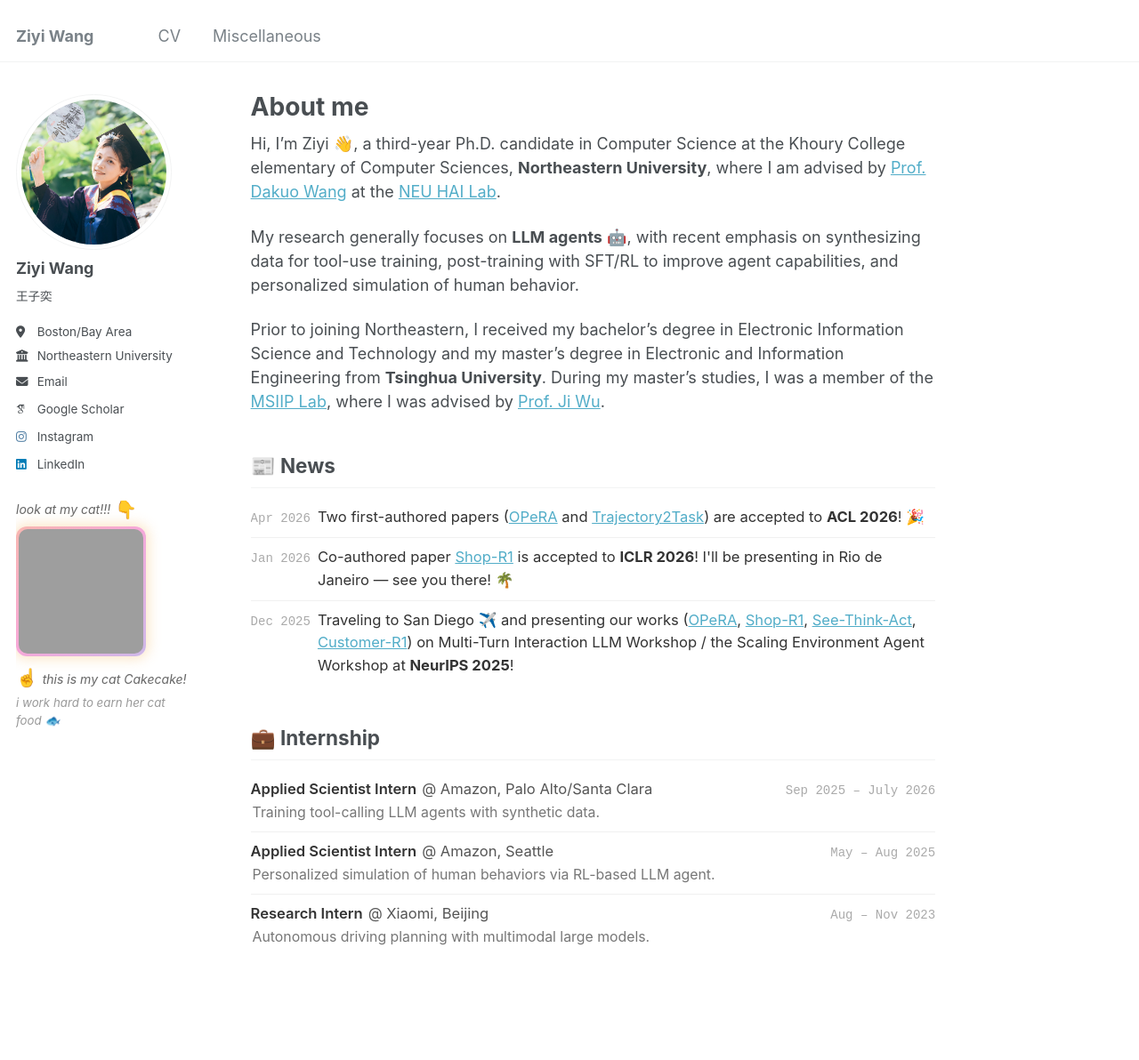
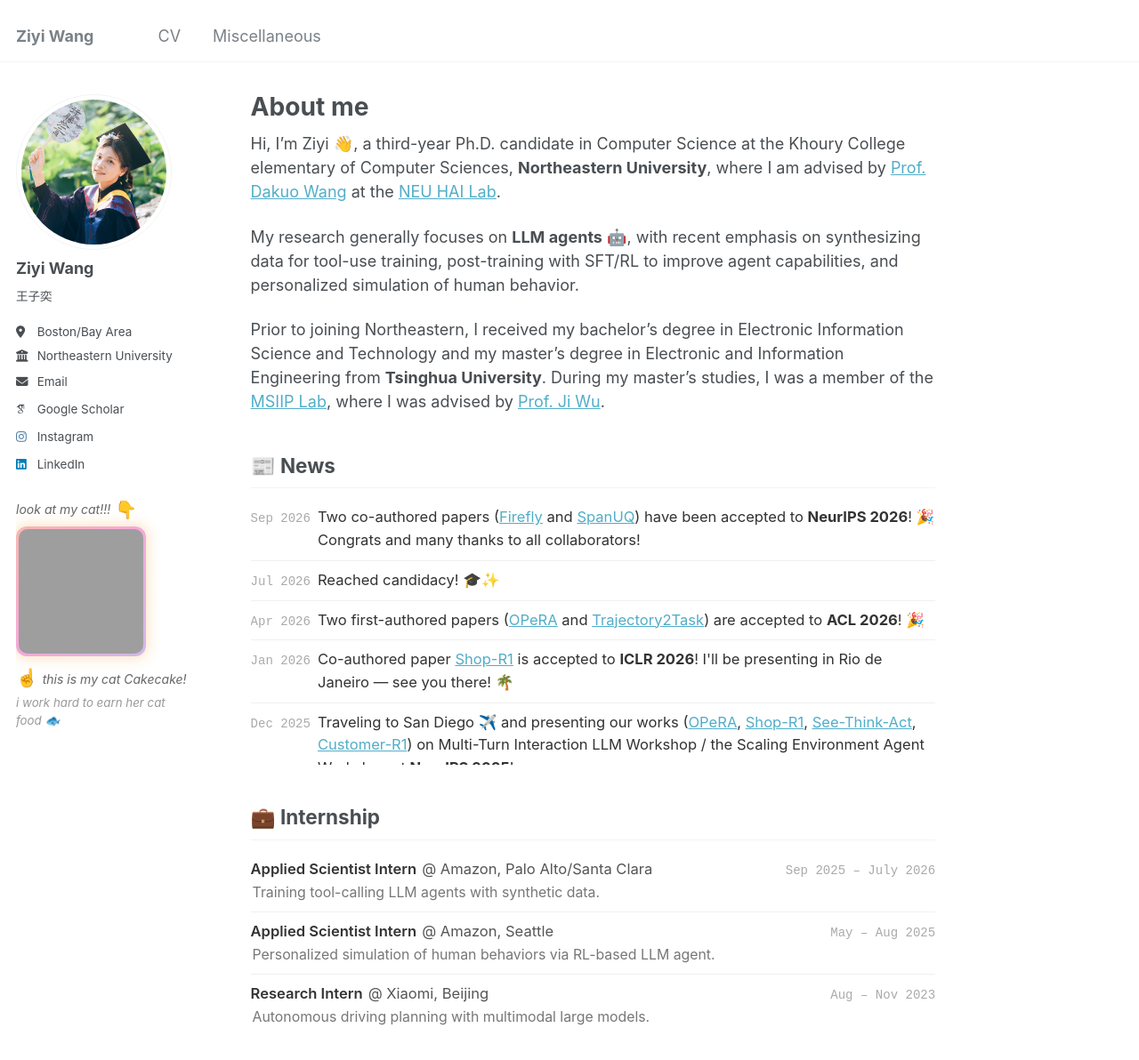
Before and after one commit to Ziyiii0-0/Ziyiii0-0.github.io, a Jekyll site: the page built from _pages/about.md, in a window 1280 px wide and 1380 px high. Shown: the top 1192 px of the window at 89% size. Built offline with Jekyll 4.4.1, drawn with Linux system fonts in a browser that asks for light colours; some web fonts are replaced; grey boxes are pictures that could not be loaded.

Commit message:
Update news with candidacy and NeurIPS 2026 acceptances

```diff
--- a/_pages/about.md
+++ b/_pages/about.md
@@ -17,6 +17,14 @@ Prior to joining Northeastern, I received my bachelor’s degree in Electronic I
 ## 📰 News
 
 <div class="news-section">
+  <div class="news-item">
+    <span class="news-date">Sep 2026</span>
+    <span class="news-body">Two co-authored papers (<a href="https://arxiv.org/abs/2605.17558" target="_blank">Firefly</a> and <a href="https://arxiv.org/abs/2607.05721" target="_blank">SpanUQ</a>) have been accepted to <strong>NeurIPS 2026</strong>! 🎉 Congrats and many thanks to all collaborators!</span>
+  </div>
+  <div class="news-item">
+    <span class="news-date">Jul 2026</span>
+    <span class="news-body">Reached candidacy! 🎓✨</span>
+  </div>
   <div class="news-item">
     <span class="news-date">Apr 2026</span>
     <span class="news-body">Two first-authored papers (<a href="https://arxiv.org/abs/2506.05606" target="_blank">OPeRA</a> and <a href="https://arxiv.org/abs/2601.20144" target="_blank">Trajectory2Task</a>) are accepted to <strong>ACL 2026</strong>! 🎉</span>
```
